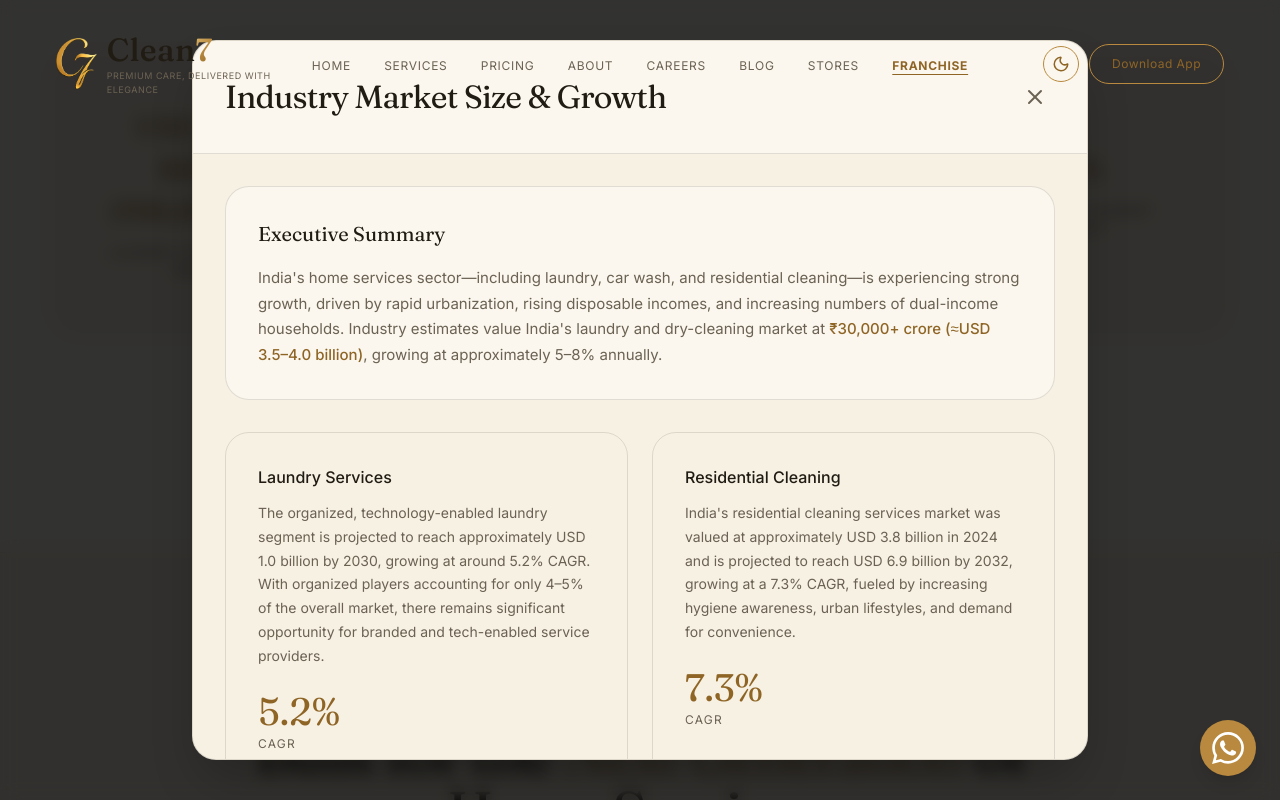
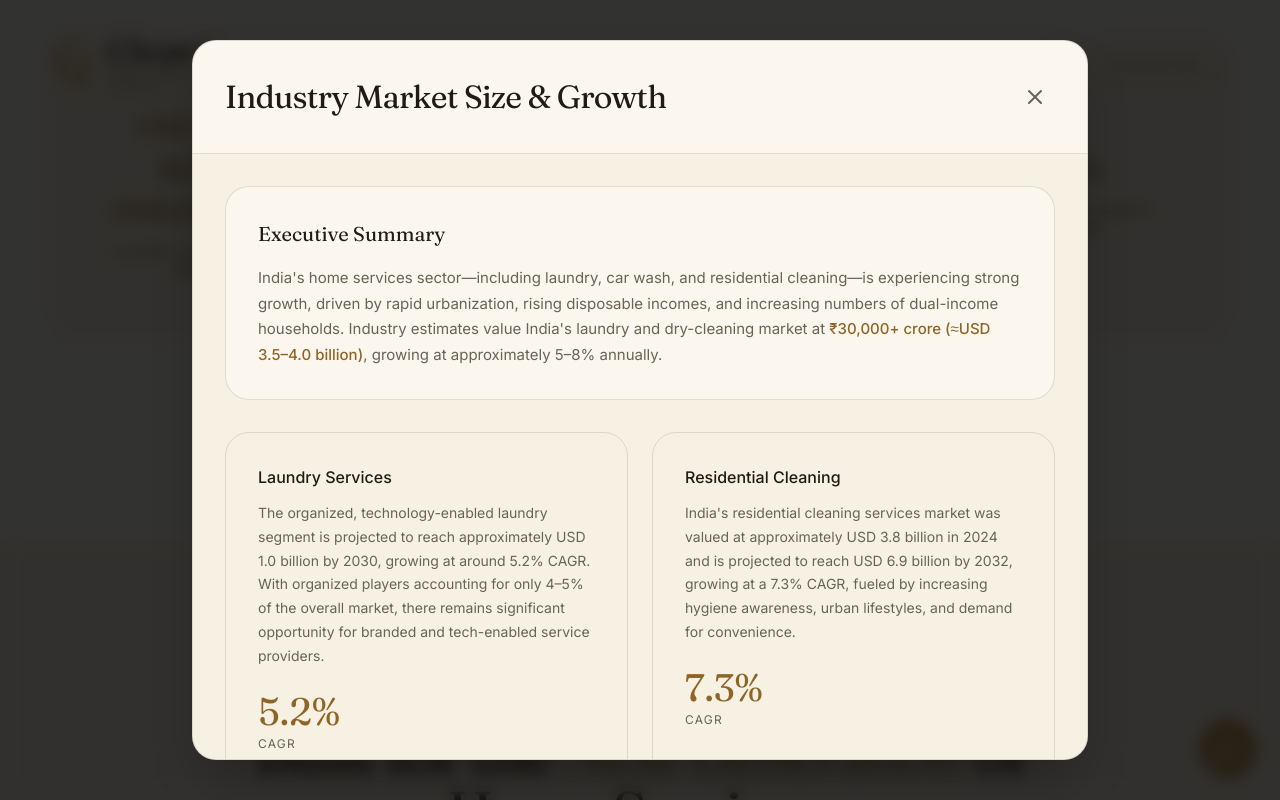
Before and after one commit to EliteWashSolutionsPvtLtd/Clean_7, a Next.js app: page /franchise in a window 1280 px wide. Both pictures are taken after a click on the button "Learn More About The Industry". Built offline with nearby package versions, Linux system fonts and the light colour scheme; no server answers.

Commit message:
UI(fix): Fixed navbar appearing on top of modal issues at Franchise page

```diff
--- a/app/franchise/FranchiseClient.tsx
+++ b/app/franchise/FranchiseClient.tsx
@@ -69,7 +69,7 @@ const Modal = ({
 
   return (
     <div
-      className="fixed inset-0 z-50 flex items-center justify-center p-4 sm:p-6"
+      className="fixed inset-0 z-[110] flex items-center justify-center p-4 sm:p-6"
       onWheel={(e) => e.stopPropagation()}
     >
       <div
```
